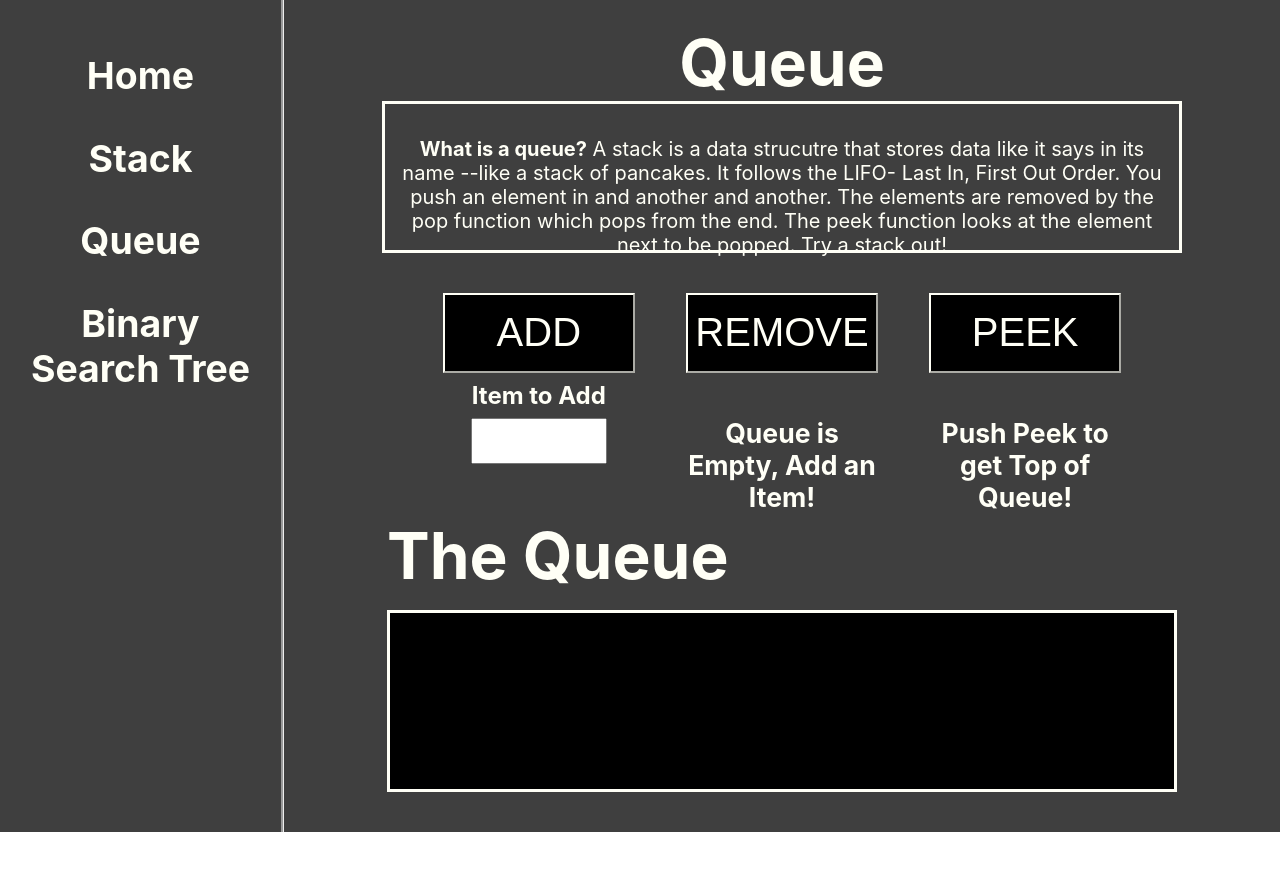
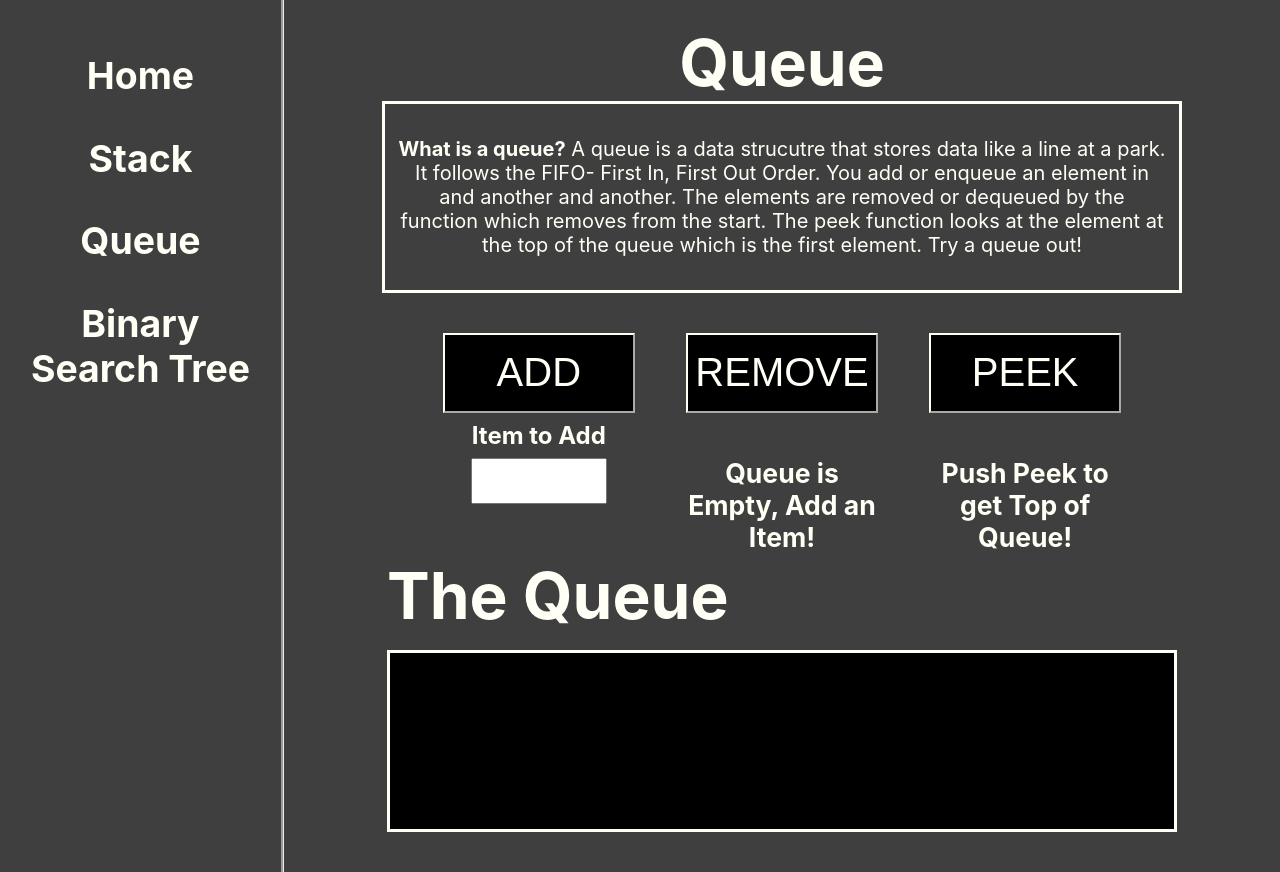
Before and after one commit to k-westbrook/help-my-data-structure, a React (Create React App) app: page /queue in a window 1280 px wide. Before the commit the page ends 832 px from the top, so only its background shows below. Built offline with nearby package versions, Linux system fonts and the light colour scheme.

Commit message:
added queue explanation and updated css

```diff
--- a/src/App.css
+++ b/src/App.css
@@ -76,7 +76,7 @@ width: 80vw;
   margin-bottom: 0;
 }
 .ds-explanation{
-  height:15vh;
+
   width: 60vw;
   margin-left:5vw;
   margin-right:5vw;
--- a/src/Components/QueueComponents/Queue.js
+++ b/src/Components/QueueComponents/Queue.js
@@ -54,8 +54,7 @@ class Queue extends React.Component {
         <div>
           <h3 className='ds-header'>Queue</h3>
           <div className='ds-explanation'>
-            <p><b>What is a queue?</b> A stack is a data strucutre that stores data like it says in its name --like a stack of pancakes.
-            It follows the LIFO- Last In, First Out Order. You push an element in and another and another. The elements are removed by the pop function which pops from the end.  The peek function looks at the element next to be popped. Try a stack out!</p>
+            <p><b>What is a queue?</b> A queue is a data strucutre that stores data like a line at a park. It follows the FIFO- First In, First Out Order. You add or enqueue an element in and another and another. The elements are removed or dequeued by the function which removes from the start.  The peek function looks at the element at the top of the queue which is the first element. Try a queue out!</p>
           </div>
         </div>
         {
```
